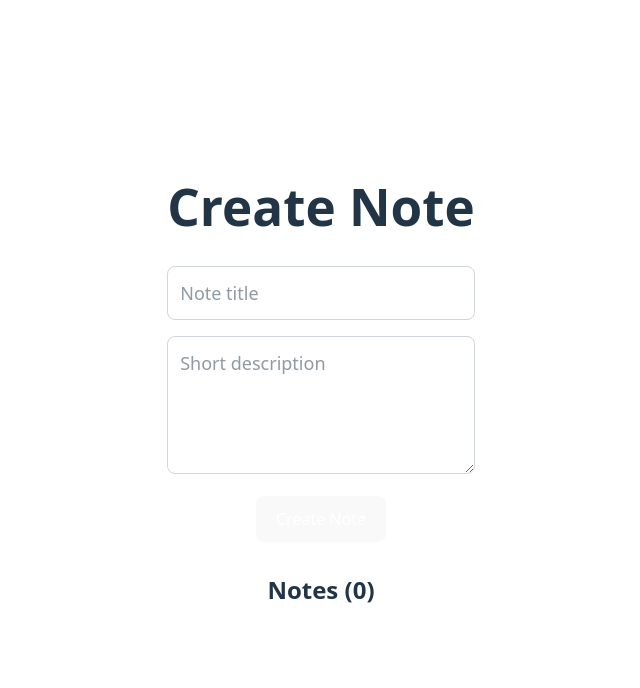
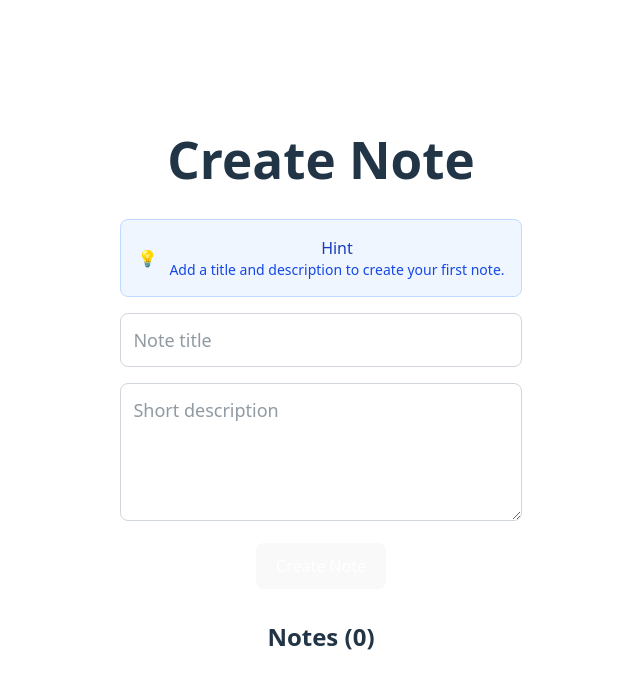
Before and after one commit to wakiullah/Drive-into-TypeScript, a React (Vite) app: page / in a window 1280 px wide. Shown: the top 688 px of the page, without its empty margins (319-959 px from the left). Built offline with nearby package versions, Linux system fonts and the light colour scheme.

Commit message:
learn about merge two type and  usecase

```diff
--- a/src/App.tsx
+++ b/src/App.tsx
@@ -1,5 +1,6 @@
-import { useState } from "react";
+import { useState, type ReactNode } from "react";
 import "./App.css";
+import InfoBox from "./components/warning";
 
 type Note = {
   title: string;
@@ -26,10 +27,18 @@ function App() {
     }
   };
 
+  let Warning: ReactNode;
+
+  if (notes.length > 5) {
+    Warning = <InfoBox mode="warning" level="medium" />;
+  } else {
+    Warning = <InfoBox mode="hint" />;
+  }
+
   return (
     <div className="max-w-2xl mx-auto p-6">
       <h1 className="text-3xl font-bold mb-8">Create Note</h1>
-
+      {Warning}
       <form onSubmit={handleSubmit} className="mb-8">
         <div className="mb-4">
           <input
--- a/src/components/warning.tsx
+++ b/src/components/warning.tsx
@@ -0,0 +1,52 @@
+import React from "react";
+
+type hintProps = {
+  mode: "hint";
+};
+
+type warningProps = {
+  mode: "warning";
+  level: "medium" | "low";
+};
+
+type InfoBoxProps = hintProps | warningProps;
+
+function InfoBox(props: InfoBoxProps) {
+  const { mode } = props;
+  if (mode === "warning") {
+    const { level } = props;
+    return (
+      <div
+        className={` border border-yellow-200 rounded-lg p-4 mb-4 ${
+          level === "medium" ? "bg-yellow-200" : "bg-yellow-50"
+        }`}
+      >
+        <div className="flex items-center">
+          <div className="text-yellow-600 mr-3">⚠️</div>
+          <div>
+            <h3 className="text-yellow-800 font-medium">Warning</h3>
+            <p className="text-yellow-700 text-sm">
+              You have 5+ notes. Consider organizing them.
+            </p>
+          </div>
+        </div>
+      </div>
+    );
+  }
+
+  return (
+    <div className="bg-blue-50 border border-blue-200 rounded-lg p-4 mb-4">
+      <div className="flex items-center">
+        <div className="text-blue-600 mr-3">💡</div>
+        <div>
+          <h3 className="text-blue-800 font-medium">Hint</h3>
+          <p className="text-blue-700 text-sm">
+            Add a title and description to create your first note.
+          </p>
+        </div>
+      </div>
+    </div>
+  );
+}
+
+export default InfoBox;
```
